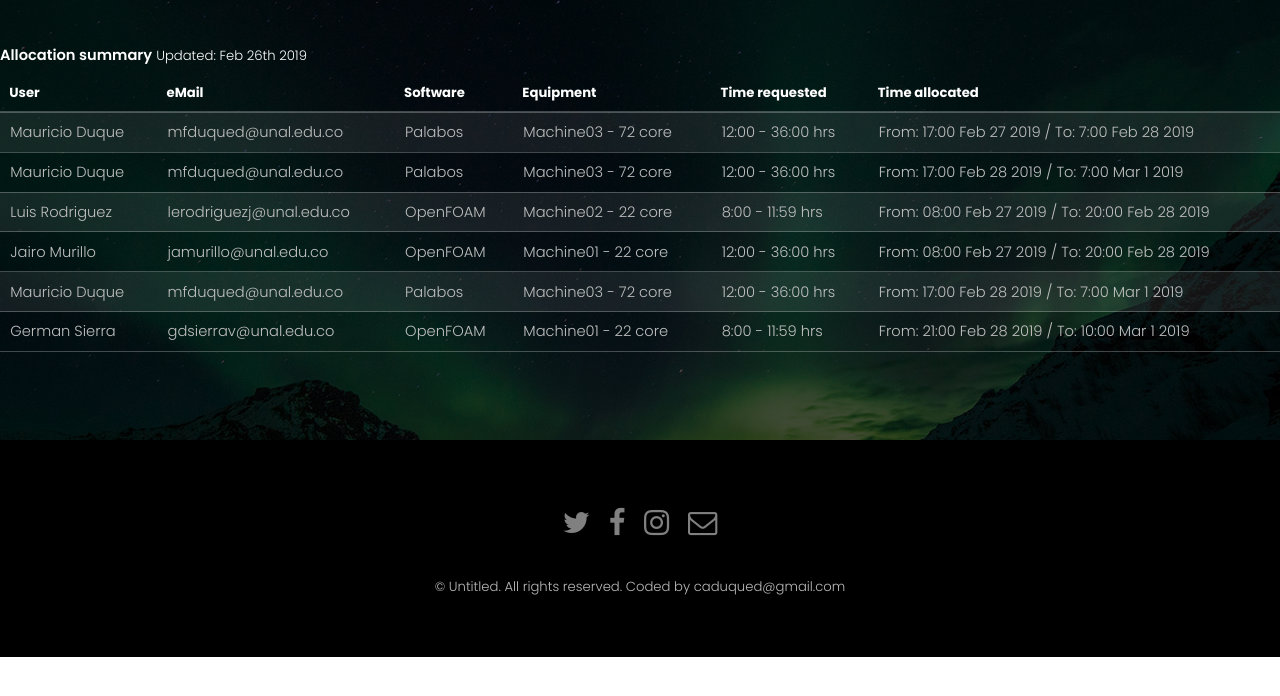
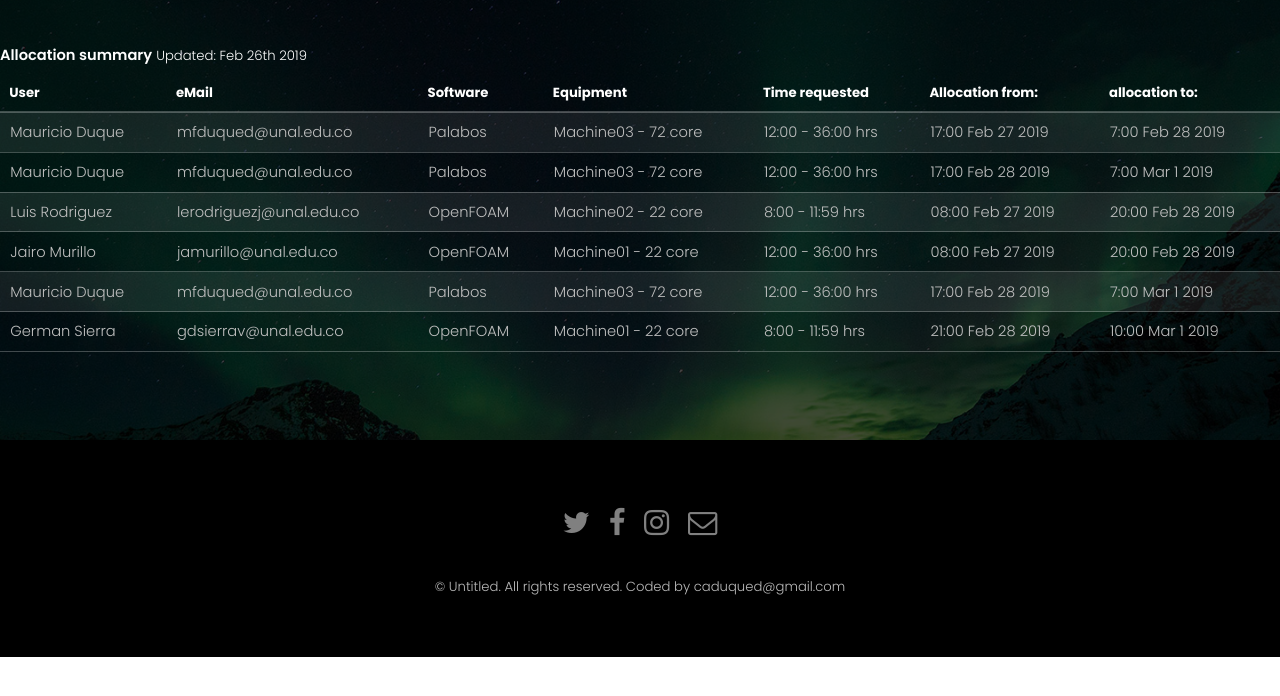
Before and after one commit to caduqued/GNUMCFD, a plain HTML site: page cluster.html in a window 1280 px wide. Shown: the part 78-774 px from the top of the page. Drawn offline with Linux system fonts and the light colour scheme; a script that the page names is missing.

Commit message:
Add files via upload

```diff
--- a/cluster.html
+++ b/cluster.html
@@ -78,7 +78,8 @@
                         <th scope="col" data-tablesaw-priority="2">Software</th>
                         <th scope="col" data-tablesaw-priority="1">Equipment</th>
                         <th scope="col" data-tablesaw-priority="4">Time requested</th>
-                        <th scope="col" data-tablesaw-priority="5">Time allocated</th>
+                        <th scope="col" data-tablesaw-priority="5">Allocation from: </th>
+                        <th scope="col" data-tablesaw-priority="5">allocation to:</th>
                     </tr>
 			</thead>
 			<tbody>
@@ -88,7 +89,8 @@
                         <td>Palabos</td>
                         <td>Machine03 - 72 core</td>
                         <td>12:00 - 36:00 hrs</td>
-                        <td>From: 17:00 Feb 27 2019 / To: 7:00 Feb 28 2019 </td>
+                        <td>17:00 Feb 27 2019 </td>
+                        <td>7:00 Feb 28 2019 </td>
                     </tr>
                     <tr>
                         <td class="title">Mauricio Duque</td>
@@ -96,7 +98,8 @@
                         <td>Palabos</td>
                         <td>Machine03 - 72 core</td>
                         <td>12:00 - 36:00 hrs</td>
-                        <td>From: 17:00 Feb 28 2019 / To: 7:00 Mar 1 2019 </td>
+                        <td>17:00 Feb 28 2019</td>
+                        <td>7:00 Mar 1 2019</td>
                     </tr>
                     <tr>
                         <td class="title">Luis Rodriguez</td>
@@ -104,7 +107,8 @@
                         <td>OpenFOAM</td>
                         <td>Machine02 - 22 core</td>
                         <td>8:00 - 11:59 hrs</td>
-                        <td>From: 08:00 Feb 27 2019 / To: 20:00 Feb 28 2019 </td>
+                        <td>08:00 Feb 27 2019</td>
+                        <td>20:00 Feb 28 2019</td>
                     </tr>
                     <tr>
                         <td class="title">Jairo Murillo</td>
@@ -112,7 +116,8 @@
                         <td>OpenFOAM</td>
                         <td>Machine01 - 22 core</td>
                         <td>12:00 - 36:00 hrs</td>
-                        <td>From: 08:00 Feb 27 2019 / To: 20:00 Feb 28 2019 </td>
+                        <td>08:00 Feb 27 2019 </td>
+                        <td>20:00 Feb 28 2019 </td>
                     </tr>
                     <tr>
                         <td class="title">Mauricio Duque</td>
@@ -120,7 +125,8 @@
                         <td>Palabos</td>
                         <td>Machine03 - 72 core</td>
                         <td>12:00 - 36:00 hrs</td>
-                        <td>From: 17:00 Feb 28 2019 / To: 7:00 Mar 1 2019 </td>
+                        <td>17:00 Feb 28 2019</td>
+                        <td>7:00 Mar 1 2019</td>
                     </tr>
                     <tr>
                         <td class="title">German Sierra</td>
@@ -128,7 +134,8 @@
                         <td>OpenFOAM</td>
                         <td>Machine01 - 22 core</td>
                         <td> 8:00 - 11:59 hrs</td>
-                        <td>From: 21:00 Feb 28 2019 / To: 10:00 Mar 1 2019 </td>
+                        <td>21:00 Feb 28 2019</td>
+                        <td>10:00 Mar 1 2019</td>
                     </tr>
 			</tbody>
             </table>
```
